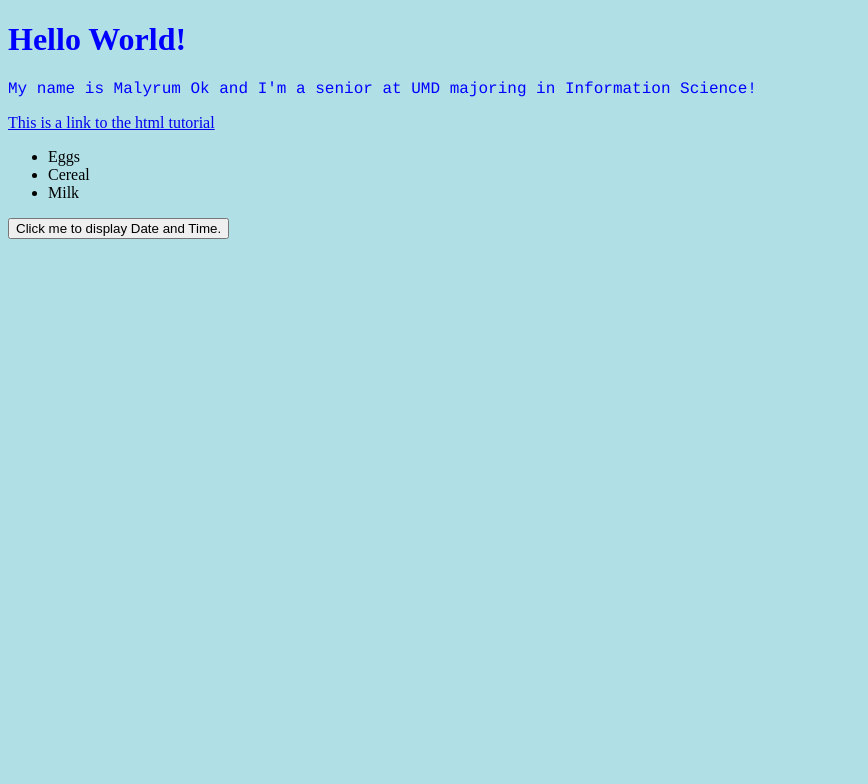
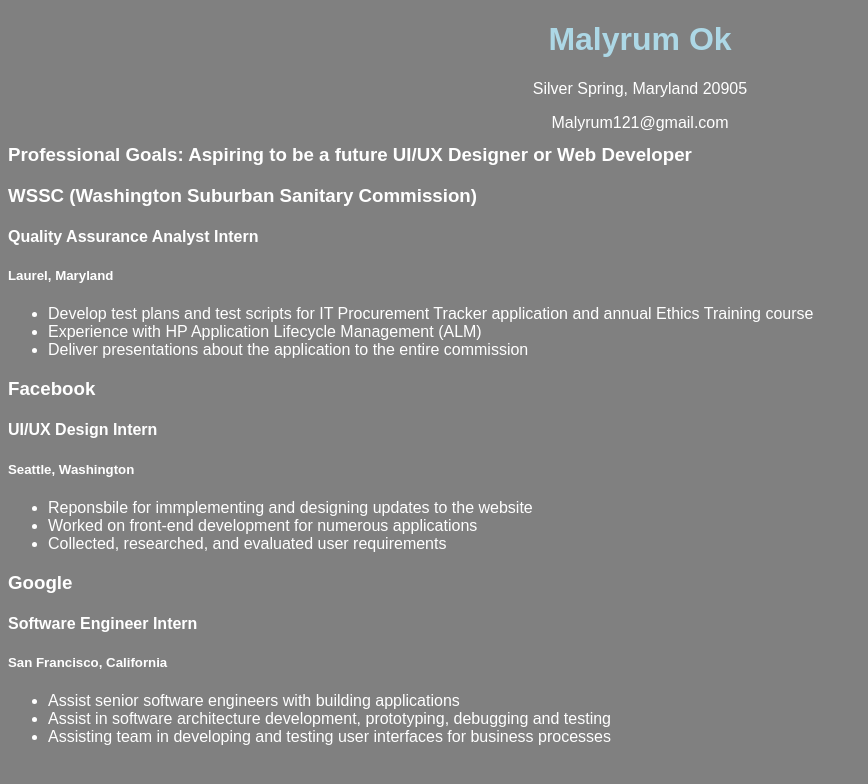
Before and after one commit to malok1/INST377, a plain HTML site: page index.html in a window 1280 px wide. Shown: the whole page, without its empty margins (0-868 px from the left). Drawn offline with Linux system fonts and the light colour scheme.

Commit message:
Version 1

```diff
--- a/index.html
+++ b/index.html
@@ -1,26 +1,56 @@
 <!DOCTYPE html>
 <html>
+<head>
+    <title>Malyrum Ok Resume</title>
+    <link rel="stylesheet" href="styles.css">
+</head>
 <body>
+    <div class = "header">
+        <div id = "name">
+             <h1>Malyrum Ok</h1>
+        </div>
+        <p>Silver Spring, Maryland 20905</p>
+        <p>Malyrum121@gmail.com</p>
+    </div>
 
-<h1 style="color:blue;"> Hello World!</h1>
-<p style="font-family:courier;">My name is Malyrum Ok and I'm a senior at UMD majoring in Information Science!</p>
-<a href="https://www.w3schools.com">This is a link to the html tutorial</a>
-<ul>
-    <li>Eggs</li>
-    <li>Cereal</li>
-    <li>Milk</li>
-</ul>
+    <!-- Job Descriptions -->
+    <br>
+    <br>
+    <br>
+    <div class = "content">
+        <h3>Professional Goals: Aspiring to be a future UI/UX Designer or Web Developer</h3>
+        <h3>WSSC (Washington Suburban Sanitary Commission) </h3>
+        <h4>Quality Assurance Analyst Intern</h4>
+        <h5>Laurel, Maryland</h5>
+        <ul>
+                <li>Develop test plans and test scripts for IT Procurement Tracker application and annual Ethics Training course</li>
+                <li>Experience with HP Application Lifecycle Management (ALM)</li>
+                <li>Deliver presentations about the application to the entire commission</li>
+        </ul>
 
-<button type="button"
-onclick="document.getElementById('demo').innerHTML = Date()">
-Click me to display Date and Time.</button>
-<p id="demo"></p>
+        <h3>Facebook</h3>
+        <h4>UI/UX Design Intern</h4>
+        <h5>Seattle, Washington</h5>
+        <ul>
+                <li>Reponsbile for immplementing and designing updates to the website</li>
+                <li>Worked on front-end development for numerous applications</li>
+                <li>Collected, researched, and evaluated user requirements</li>
+        </ul>
 
-<style>
-    body {background-color: powderblue;}
-    h1 {color: red;}
-    p {color: blue;}
-  </style>
+        <h3>Google </h3>
+        <h4>Software Engineer Intern</h4>
+        <h5>San Francisco, California</h5>
+        <ul>
+                <li>Assist senior software engineers with building applications</li>
+                <li>Assist in software architecture development, prototyping, debugging and testing</li>
+                <li>Assisting team in developing and testing user interfaces for business processes</li>
+        </ul>
+    </div>
+
+
+
+
+
+
 </body>
-
 </html>
--- /dev/null
+++ b/styles.css
@@ -0,0 +1,23 @@
+
+
+
+.header {
+  height: 50px;
+  text-align: center;
+}
+
+body {
+  font-family: Arial, Helvetica, sans-serif;
+  font-size: 12pt;
+  background-color: grey;
+  color: white;
+
+}
+#name {
+  color: lightblue;
+}
+
+#profile_pic {
+  height: 400px;
+  width: 320px;
+}
```
Also changed, not shown: linkedinpic.JPG (added).
